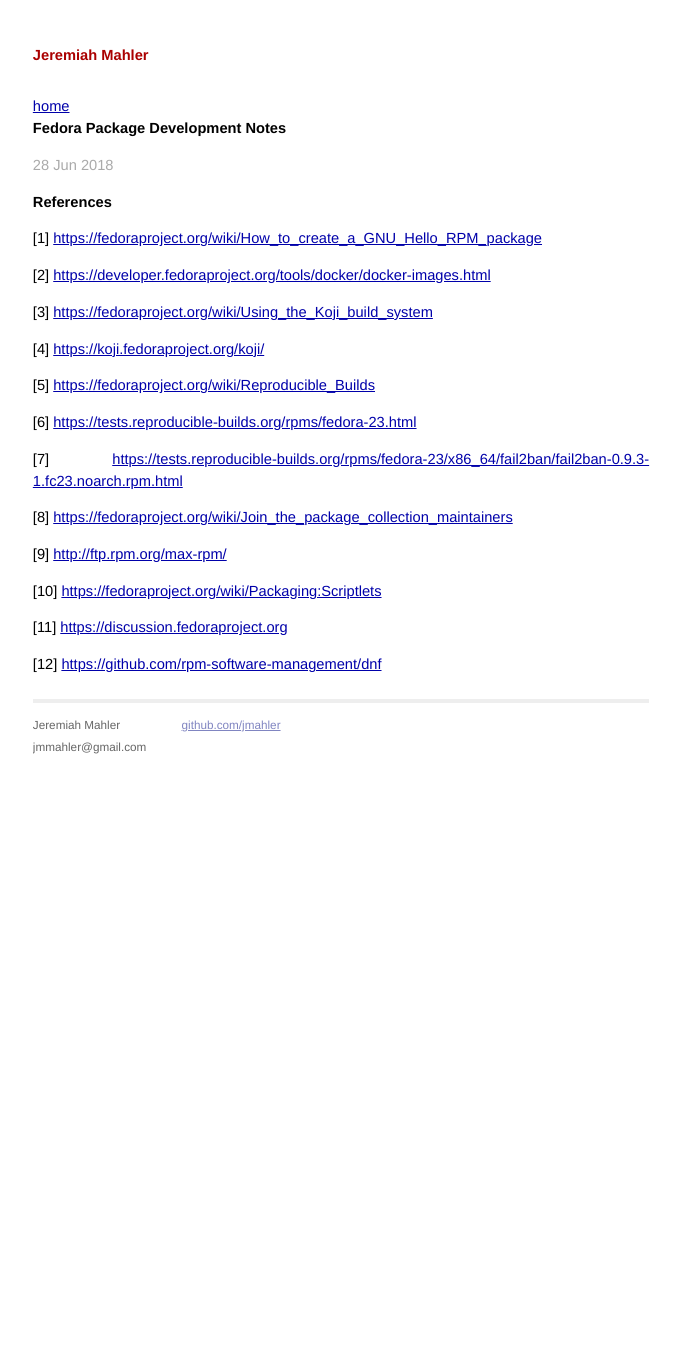
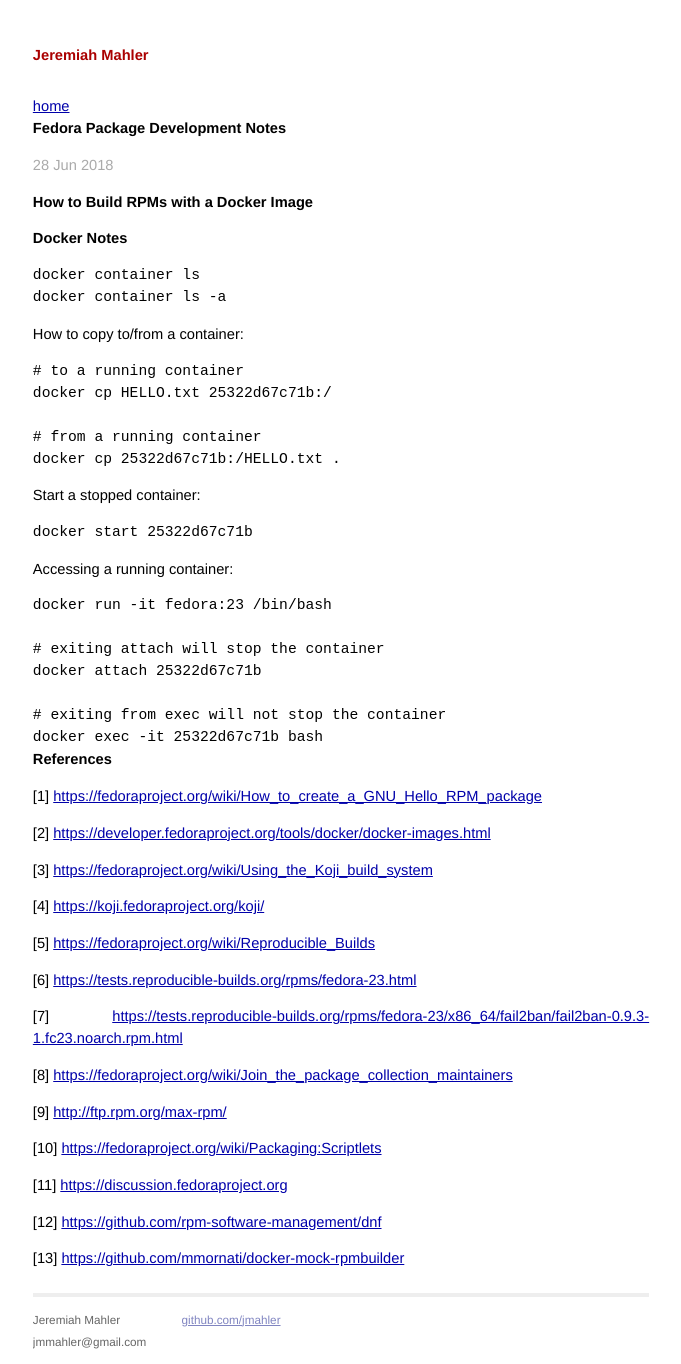
Before and after one commit to jmahler/jmahler.github.io, a Jekyll site: the page built from _posts/2018-06-28-fedora_package_development.md, in a window 1280 px wide. Shown: the whole page, without its empty margins (299-980 px from the left). Built offline with Jekyll 4.4.1, drawn with Linux system fonts in a browser that asks for light colours; before the commit the page ends 944 px from its top, so only the background shows below that.

Commit message:
more dev notes

```diff
--- a/_posts/2018-06-28-fedora_package_development.md
+++ b/_posts/2018-06-28-fedora_package_development.md
@@ -18,6 +18,36 @@
 [10]: https://fedoraproject.org/wiki/Packaging:Scriptlets
 [11]: https://discussion.fedoraproject.org
 [12]: https://github.com/rpm-software-management/dnf
+[13]: https://github.com/mmornati/docker-mock-rpmbuilder
+
+# How to Build RPMs with a Docker Image
+
+# Docker Notes
+
+    docker container ls
+    docker container ls -a
+
+How to copy to/from a container:
+
+    # to a running container
+    docker cp HELLO.txt 25322d67c71b:/
+
+    # from a running container
+    docker cp 25322d67c71b:/HELLO.txt .
+
+Start a stopped container:
+
+    docker start 25322d67c71b
+
+Accessing a running container:
+
+    docker run -it fedora:23 /bin/bash
+
+    # exiting attach will stop the container
+    docker attach 25322d67c71b
+
+    # exiting from exec will not stop the container
+    docker exec -it 25322d67c71b bash
 
 # References
 
@@ -44,3 +74,5 @@
 \[11\] [https://discussion.fedoraproject.org][11]
 
 \[12\] [https://github.com/rpm-software-management/dnf][12]
+
+\[13\] [https://github.com/mmornati/docker-mock-rpmbuilder][13]
```
